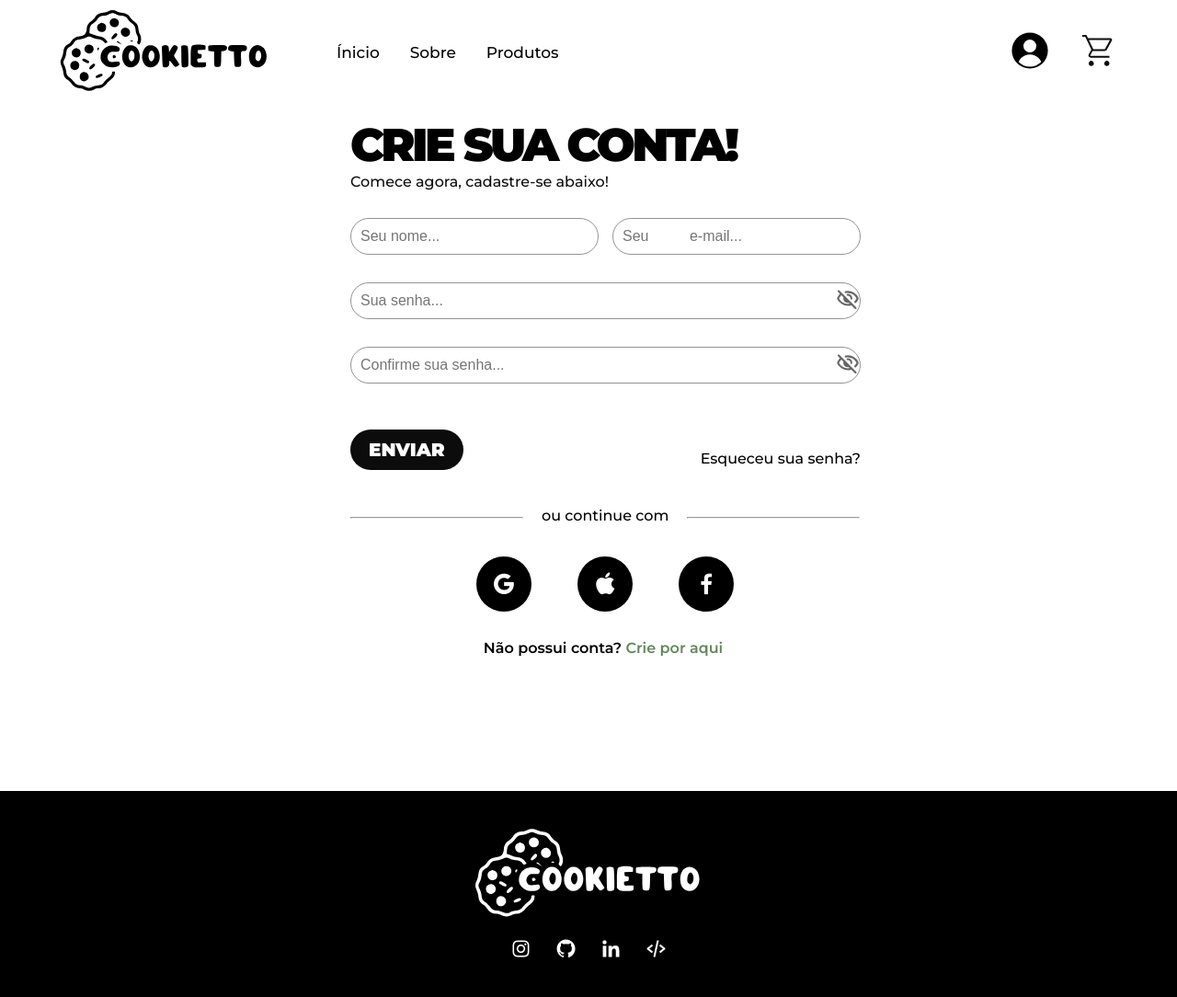
After one commit to LU1DY/Cookietto, a Flask app: page /cadastrar in a window 1280 px wide. The commit adds this page. Shown: the whole page at 92% size. Run offline with Flask 3, Linux system fonts and the light colour scheme.

Commit message:
branch com erro no js

```diff
--- a/app/routes.py
+++ b/app/routes.py
@@ -13,3 +13,9 @@ def login():
     verSenha = {'js': 'versenha.js'}
     validarSenha = {'js': 'validarSenha.js'}
     return render_template('login.html', validarSenha=validarSenha, verSenha=verSenha)
+
+@app.route('/cadastrar')
+def cadastrar():
+    verSenhaCadastrar = {'js': 'versenhaCadastrar.js'}
+    validarSenhaCadastrar = {'js': 'validarSenhaCadastrar.js'}
+    return render_template('cadastrar.html', validarSenhaCadastrar=validarSenhaCadastrar, verSenhaCadastrar=verSenhaCadastrar)
--- a/app/static/css/styles.css
+++ b/app/static/css/styles.css
@@ -1020,6 +1020,177 @@ footer {
     }
   }
 }
+
+#cadastrar {
+  & .col1 {
+    width: 55rem;
+    align-items: baseline;
+    margin-top: 4rem;
+    & .header {
+      align-items: baseline;
+      & h1 {
+        font-size: 5rem;
+        letter-spacing: -0.8px;
+        font-weight: 900;
+        text-transform: uppercase;
+        letter-spacing: -3.5px;
+      }
+      & p {
+        font-size: 1.6rem;
+        color: #0c0c0c;
+        font-weight: 500;
+        margin-bottom: 3rem;
+        text-align: justify;
+      }
+    }
+    & form {
+      & .row {
+        justify-content: space-between;
+        & .divInput {
+          width: 27rem;
+        }
+      }
+      & .divInput {
+        border-radius: 2rem;
+        border: 1px solid #939393;
+        font-size: 1.6rem;
+        width: 55.5rem;
+        margin-bottom: 3rem;
+        outline: none;
+        color: #0c0c0c;
+        justify-content: space-between;
+        position: relative;
+        transition: 200ms ease;
+        &:focus-within {
+          border: 1px solid #badae7ae;
+          background-color: transparent;
+          box-shadow: 0px 0px 3px 3px #badae7ae;
+        }
+        & .errorJS {
+          position: absolute;
+          top: 4rem;
+          left: 2rem;
+          color: #ff0000;
+        }
+        & input {
+          border: none;
+          width: 45rem;
+          border-radius: 2rem;
+          padding: 1rem;
+          font-size: 1.6rem;
+          outline: none;
+          color: #0c0c0c;
+          background-color: transparent;
+        }
+        & #togglePassword {
+          margin-right: 1rem;
+          & svg {
+            cursor: pointer;
+          }
+        }
+        & #togglePasswordConfirm {
+          margin-right: 1rem;
+
+          & svg {
+            cursor: pointer;
+          }
+        }
+
+        & .errorJS {
+          position: absolute;
+          top: 4rem;
+          left: 2rem;
+          font-size: 1.5rem;
+          font-weight: 500;
+          column-gap: 0.5rem;
+          color: #ff0000;
+          & svg {
+            fill: #ff0000;
+          }
+        }
+      }
+      & .submitResquest {
+        width: 100%;
+        & .requestPassword {
+          font-size: 1.6rem;
+          font-weight: 500;
+          width: 100%;
+          justify-content: space-between;
+          & a {
+            text-decoration: none;
+            color: inherit;
+          }
+        }
+        & #btn_submit_login,
+        & #btn_submit_criar_conta {
+          border: none;
+          color: white;
+          background-color: #0c0c0c;
+          font-size: 2rem;
+          font-weight: 900;
+          text-transform: uppercase;
+          font-family: "Montserrat", sans-serif;
+          padding: 1rem 2rem;
+          border-radius: 3rem;
+          margin-top: 2rem;
+          margin-bottom: 4rem;
+          width: max-content;
+        }
+      }
+    }
+    & .other {
+      & .continue {
+        column-gap: 2rem;
+        margin-bottom: 3rem;
+        & p {
+          font-size: 1.6rem;
+          margin-bottom: 0.5rem;
+          text-wrap: nowrap;
+          font-weight: 500;
+        }
+        & hr {
+          width: 18.8rem;
+          height: 1px;
+          color: #656565;
+          background-color: #656565;
+        }
+        & span {
+          font-size: 1.8rem;
+          text-wrap: nowrap;
+          font-weight: 500;
+          margin-bottom: 0.5rem;
+        }
+      }
+      & ul {
+        list-style: none;
+        display: flex;
+        column-gap: 5rem;
+        & li {
+          background-color: #000;
+          border-radius: 50rem;
+          width: 6rem;
+          height: 6rem;
+          & i {
+            font-size: 3rem;
+            color: #fff;
+          }
+        }
+      }
+    }
+    & .createCount {
+      margin-top: 3rem;
+      align-self: center;
+      & h4 {
+        font-size: 1.6rem;
+        font-weight: 600;
+        & a {
+          color: #62875a !important;
+        }
+      }
+    }
+  }
+}
+
 .none {
   display: none !important;
 }
--- /dev/null
+++ b/app/static/js/validarSenhaCadastrar.js
@@ -0,0 +1,94 @@
+const inputUsername = document.getElementById("username");
+const inputEmail = document.getElementById("email");
+const inputPassword = document.getElementById("password");
+const inputConfirmPassword = document.getElementById("confirmPassword");
+const btnSubmitCriarConta = document.getElementById("btn_submit_criar_conta");
+const errorElement = document.querySelectorAll(".errorJS");
+
+const emailPattern = /^[^\s@]+@[^\s@]+\.[^\s@]+$/;
+
+function applyErrorStyles(element) {
+  element.style.border = "1px solid #ed0909";
+  element.style.backgroundColor = "#ed090917";
+  element.style.boxShadow = "0px 0px 3px 3px #ed090917";
+}
+
+function removeErrorStyles(element) {
+  element.style.border = "";
+  element.style.backgroundColor = "";
+  element.style.boxShadow = "";
+}
+
+function messageError(message, errorElement) {
+  errorElement.innerHTML = `<svg xmlns="http://www.w3.org/2000/svg" height="24px" viewBox="0 -960 960 960" width="24px" fill="#e8eaed"><path d="M480.42-294.04q11.54 0 19.75-8.22t8.21-19.86v-169.19q0-11.41-8.24-19.65-8.23-8.23-19.65-8.23-11.64 0-19.85 8.23-8.22 8.24-8.22 19.65v169.19q0 11.64 8.23 19.86 8.22 8.22 19.77 8.22Zm-.53-291.19q13.23 0 22.01-8.68 8.79-8.69 8.79-21.91t-8.68-22.01q-8.68-8.78-21.9-8.78-13.23 0-22.01 8.68-8.79 8.68-8.79 21.9 0 13.22 8.68 22.01 8.68 8.79 21.9 8.79Zm.2 477.15q-77.15 0-145.06-29.32-67.92-29.33-118.16-79.6-50.23-50.27-79.51-118.05-29.28-67.79-29.28-144.86 0-77.15 29.32-145.06 29.33-67.92 79.6-118.16 50.27-50.23 118.05-79.51 67.79-29.28 144.86-29.28 77.15 0 145.06 29.32 67.92 29.33 118.16 79.6 50.23 50.27 79.51 118.05 29.28 67.79 29.28 144.86 0 77.15-29.32 145.06-29.33 67.92-79.6 118.16-50.27 50.23-118.05 79.51-67.79 29.28-144.86 29.28Zm-.1-55.96q131.89 0 223.93-92.02 92.04-92.03 92.04-223.93 0-131.89-92.02-223.93-92.03-92.04-223.93-92.04-131.89 0-223.93 92.02-92.04 92.03-92.04 223.93 0 131.89 92.02 223.93 92.03 92.04 223.93 92.04ZM480-480Z"/></svg> ${message}`;
+}
+
+function clearErrorOnInput(inputField, errorElement) {
+  inputField.addEventListener("input", function () {
+    removeErrorStyles(inputField.parentElement);
+    errorElement.innerHTML = "";
+  });
+}
+
+function verifyInputForm() {
+  // VERIFICA O CAMPO DE NOME
+  const inputUsernameValue = inputUsername.value;
+  if (inputUsernameValue === "") {
+    applyErrorStyles(inputUsername.parentElement);
+    messageError("Informe seu nome!", errorElement[0]);
+  } else {
+    removeErrorStyles(errorElement[0]);
+  }
+
+  // VERIFICA O CAMPO DE E-MAIL
+  const inputEmailValue = inputEmail.value;
+  if (inputEmailValue === "") {
+    messageError("Informe seu e-mail!", errorElement[1]);
+    applyErrorStyles(inputEmail.parentElement);
+  } else if (!emailPattern.test(inputEmailValue)) {
+    messageError("Informe um e-mail válido!", errorElement[1]);
+    applyErrorStyles(inputEmail.parentElement);
+  } else {
+    removeErrorStyles(inputEmail.parentElement);
+  }
+
+  // VERIFICA O PRIMEIRO CAMPO DE SENHA
+  const inputPasswordValue = inputPassword.value;
+  const inputConfirmPasswordValue = inputConfirmPassword.value;
+  if (inputPasswordValue === "") {
+    messageError("Informe sua senha!", errorElement[2]);
+    applyErrorStyles(inputPassword.parentElement);
+  } else if (inputPasswordValue.length < 8 || inputPasswordValue.length > 20) {
+    messageError("A senha deve ter de 8 a 20 caracteres!", errorElement[2]);
+    applyErrorStyles(inputPassword.parentElement);
+  } else if (inputPasswordValue != inputConfirmPasswordValue) {
+    messageError("Os campos de senha precisam ser iguais", errorElement[2]);
+    applyErrorStyles(inputPassword.parentElement);
+  } else {
+    removeErrorStyles(inputPassword.parentElement);
+  }
+
+  // VERIFICA O PRIMEIRO CAMPO DE CONFIRMAÇÃO DE SENHA
+  if (inputConfirmPasswordValue === "") {
+    messageError("Confirme sua senha!", errorElement[3]);
+    applyErrorStyles(inputConfirmPassword.parentElement);
+  } else if (
+    inputConfirmPasswordValue.length < 8 ||
+    inputConfirmPasswordValue.length > 20
+  ) {
+    messageError("A senha deve ter de 8 a 20 caracteres!", errorElement[3]);
+    applyErrorStyles(inputConfirmPassword.parentElement);
+  } else if (inputPasswordValue != inputConfirmPasswordValue) {
+    messageError("Os campos de senha precisam ser iguais", errorElement[3]);
+    applyErrorStyles(inputConfirmPassword.parentElement);
+  } else {
+    removeErrorStyles(inputConfirmPassword.parentElement);
+  }
+
+  clearErrorOnInput(inputUsername, errorElement[0]);
+  clearErrorOnInput(inputEmail, errorElement[1]);
+  clearErrorOnInput(inputPassword, errorElement[2]);
+  clearErrorOnInput(inputConfirmPassword, errorElement[3]);
+}
+
+btnSubmitCriarConta.addEventListener("click", verifyInputForm);
--- /dev/null
+++ b/app/templates/cadastrar.html
@@ -0,0 +1,129 @@
+{% extends 'base.html' %}{%block body%} {%include 'navbar.html'%}
+
+<section id="cadastrar" class="center container-body">
+  <div class="col1 flex column justify-center">
+    <div class="header flex column justify-center">
+      <h1>Crie sua conta!</h1>
+      <p>Comece agora, cadastre-se abaixo!</p>
+    </div>
+    <form method="POST" action="">
+      <div class="row flex align-center">
+        <div class="divInput flex align-center">
+          <input type="text" id="username" placeholder="Seu nome..." />
+          <div class="errorJS center"></div>
+        </div>
+        <div class="divInput flex align-center">
+          <input
+            type="email"
+            id="email"
+            placeholder="Seu
+          e-mail..."
+          />
+          <div class="errorJS center"></div>
+        </div>
+      </div>
+      <div class="divInput flex align-center">
+        <input type="password" id="password" placeholder="Sua senha..." />
+        <div class="errorJS center"></div>
+
+        <div id="togglePassword ">
+          <svg
+            xmlns="http://www.w3.org/2000/svg"
+            height="26px"
+            viewBox="0 -960 960 960"
+            width="26px"
+            fill="#656565"
+            id="passwordClose"
+          >
+            <path
+              d="M607-627q29 29 42.5 66t9.5 76q0 15-11 25.5T622-449q-15 0-25.5-10.5T586-485q5-26-3-50t-25-41q-17-17-41-26t-51-4q-15 0-25.5-11T430-643q0-15 10.5-25.5T466-679q38-4 75 9.5t66 42.5Zm-127-93q-19 0-37 1.5t-36 5.5q-17 3-30.5-5T358-742q-5-16 3.5-31t24.5-18q23-5 46.5-7t47.5-2q137 0 250.5 72T904-534q4 8 6 16.5t2 17.5q0 9-1.5 17.5T905-466q-18 40-44.5 75T802-327q-12 11-28 9t-26-16q-10-14-8.5-30.5T753-392q24-23 44-50t35-58q-50-101-144.5-160.5T480-720Zm0 520q-134 0-245-72.5T60-463q-5-8-7.5-17.5T50-500q0-10 2-19t7-18q20-40 46.5-76.5T166-680l-83-84q-11-12-10.5-28.5T84-820q11-11 28-11t28 11l680 680q11 11 11.5 27.5T820-84q-11 11-28 11t-28-11L624-222q-35 11-71 16.5t-73 5.5ZM222-624q-29 26-53 57t-41 67q50 101 144.5 160.5T480-280q20 0 39-2.5t39-5.5l-36-38q-11 3-21 4.5t-21 1.5q-75 0-127.5-52.5T300-500q0-11 1.5-21t4.5-21l-84-82Zm319 93Zm-151 75Z"
+            />
+          </svg>
+          <svg
+            xmlns="http://www.w3.org/2000/svg"
+            height="26px"
+            viewBox="0 -960 960 960"
+            width="26px"
+            fill="#656565"
+            id="passwordOpen"
+            class="none"
+          >
+            <path
+              d="M480-320q75 0 127.5-52.5T660-500q0-75-52.5-127.5T480-680q-75 0-127.5 52.5T300-500q0 75 52.5 127.5T480-320Zm0-72q-45 0-76.5-31.5T372-500q0-45 31.5-76.5T480-608q45 0 76.5 31.5T588-500q0 45-31.5 76.5T480-392Zm0 192q-134 0-244.5-72T61-462q-5-9-7.5-18.5T51-500q0-10 2.5-19.5T61-538q64-118 174.5-190T480-800q134 0 244.5 72T899-538q5 9 7.5 18.5T909-500q0 10-2.5 19.5T899-462q-64 118-174.5 190T480-200Zm0-300Zm0 220q113 0 207.5-59.5T832-500q-50-101-144.5-160.5T480-720q-113 0-207.5 59.5T128-500q50 101 144.5 160.5T480-280Z"
+            />
+          </svg>
+        </div>
+      </div>
+      <div class="divInput flex align-center">
+        <input
+          type="password"
+          id="confirmPassword"
+          placeholder="Confirme sua senha..."
+        />
+        <div class="errorJS center"></div>
+
+        <div id="togglePasswordConfirm center">
+          <svg
+            xmlns="http://www.w3.org/2000/svg"
+            height="26px"
+            viewBox="0 -960 960 960"
+            width="26px"
+            fill="#656565"
+            id="passwordConfirmClose"
+          >
+            <path
+              d="M607-627q29 29 42.5 66t9.5 76q0 15-11 25.5T622-449q-15 0-25.5-10.5T586-485q5-26-3-50t-25-41q-17-17-41-26t-51-4q-15 0-25.5-11T430-643q0-15 10.5-25.5T466-679q38-4 75 9.5t66 42.5Zm-127-93q-19 0-37 1.5t-36 5.5q-17 3-30.5-5T358-742q-5-16 3.5-31t24.5-18q23-5 46.5-7t47.5-2q137 0 250.5 72T904-534q4 8 6 16.5t2 17.5q0 9-1.5 17.5T905-466q-18 40-44.5 75T802-327q-12 11-28 9t-26-16q-10-14-8.5-30.5T753-392q24-23 44-50t35-58q-50-101-144.5-160.5T480-720Zm0 520q-134 0-245-72.5T60-463q-5-8-7.5-17.5T50-500q0-10 2-19t7-18q20-40 46.5-76.5T166-680l-83-84q-11-12-10.5-28.5T84-820q11-11 28-11t28 11l680 680q11 11 11.5 27.5T820-84q-11 11-28 11t-28-11L624-222q-35 11-71 16.5t-73 5.5ZM222-624q-29 26-53 57t-41 67q50 101 144.5 160.5T480-280q20 0 39-2.5t39-5.5l-36-38q-11 3-21 4.5t-21 1.5q-75 0-127.5-52.5T300-500q0-11 1.5-21t4.5-21l-84-82Zm319 93Zm-151 75Z"
+            />
+          </svg>
+          <svg
+            xmlns="http://www.w3.org/2000/svg"
+            height="26px"
+            viewBox="0 -960 960 960"
+            width="26px"
+            fill="#656565"
+            id="passwordConfirmOpen"
+            class="none"
+          >
+            <path
+              d="M480-320q75 0 127.5-52.5T660-500q0-75-52.5-127.5T480-680q-75 0-127.5 52.5T300-500q0 75 52.5 127.5T480-320Zm0-72q-45 0-76.5-31.5T372-500q0-45 31.5-76.5T480-608q45 0 76.5 31.5T588-500q0 45-31.5 76.5T480-392Zm0 192q-134 0-244.5-72T61-462q-5-9-7.5-18.5T51-500q0-10 2.5-19.5T61-538q64-118 174.5-190T480-800q134 0 244.5 72T899-538q5 9 7.5 18.5T909-500q0 10-2.5 19.5T899-462q-64 118-174.5 190T480-200Zm0-300Zm0 220q113 0 207.5-59.5T832-500q-50-101-144.5-160.5T480-720q-113 0-207.5 59.5T128-500q50 101 144.5 160.5T480-280Z"
+            />
+          </svg>
+        </div>
+      </div>
+      <div class="submitResquest center">
+        <div class="requestPassword flex align-center">
+          <button id="btn_submit_criar_conta">Enviar</button>
+          <a href="">Esqueceu sua senha?</a>
+        </div>
+      </div>
+    </form>
+    <div class="other center column">
+      <div class="continue center">
+        <hr />
+        <p>ou continue com</p>
+        <hr />
+      </div>
+      <ul class="flex">
+        <li class="center">
+          <a href=""><i class="bx bxl-google"></i></a>
+        </li>
+        <li class="center">
+          <a href=""><i class="bx bxl-apple"></i></a>
+        </li>
+        <li class="center">
+          <a href=""><i class="bx bxl-facebook"></i></a>
+        </li>
+      </ul>
+    </div>
+    <div class="createCount center">
+      <h4>
+        Não possui conta?
+        <a href="">Crie por aqui</a>
+      </h4>
+    </div>
+  </div>
+</section>
+<script src="{{ url_for('static', filename='js/' ~ verSenhaCadastrar.js) }}"></script>
+<script src="{{ url_for('static', filename='js/' ~ validarSenhaCadastrar.js) }}"></script>
+
+{%endblock%}
```
Also changed, not shown: app/static/js/verSenhaCadastrar.js (added, +47 -0 lines).
